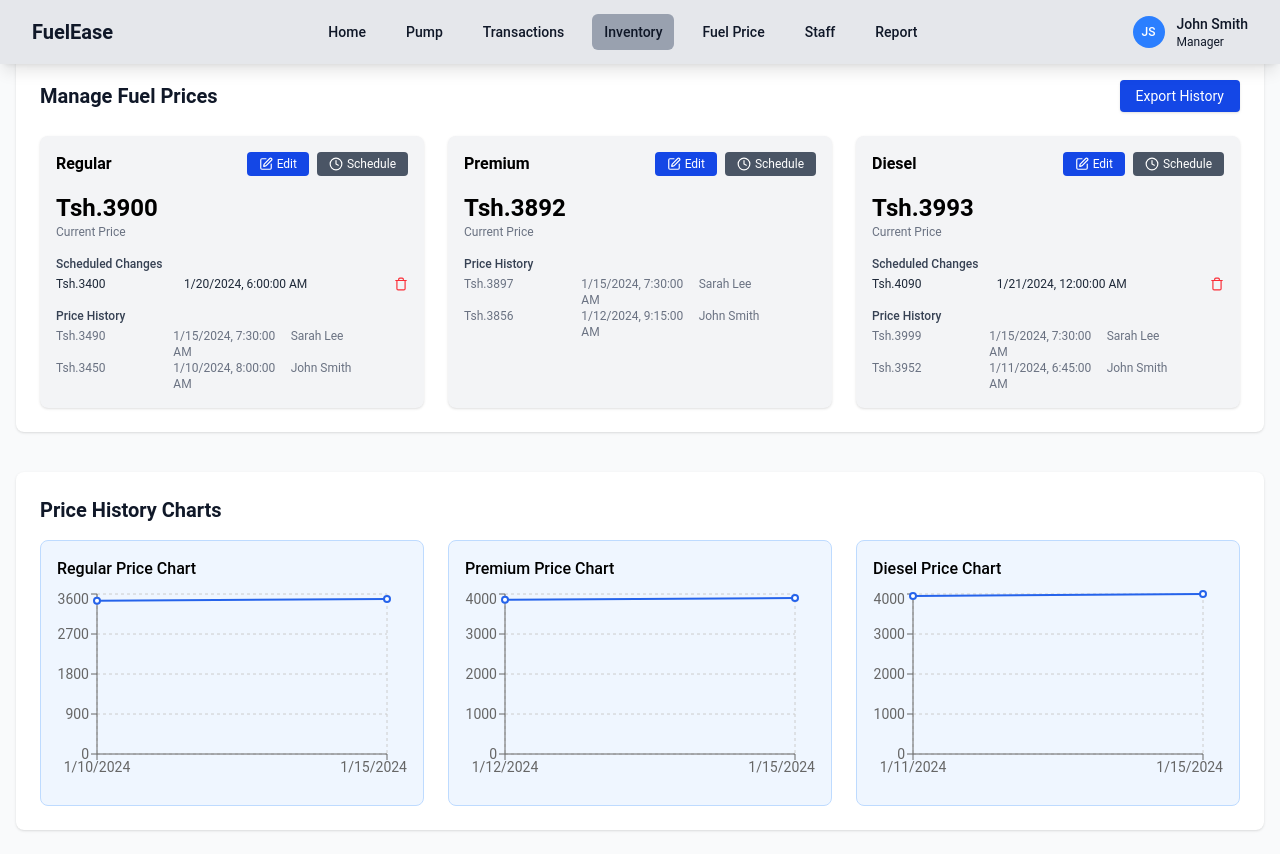
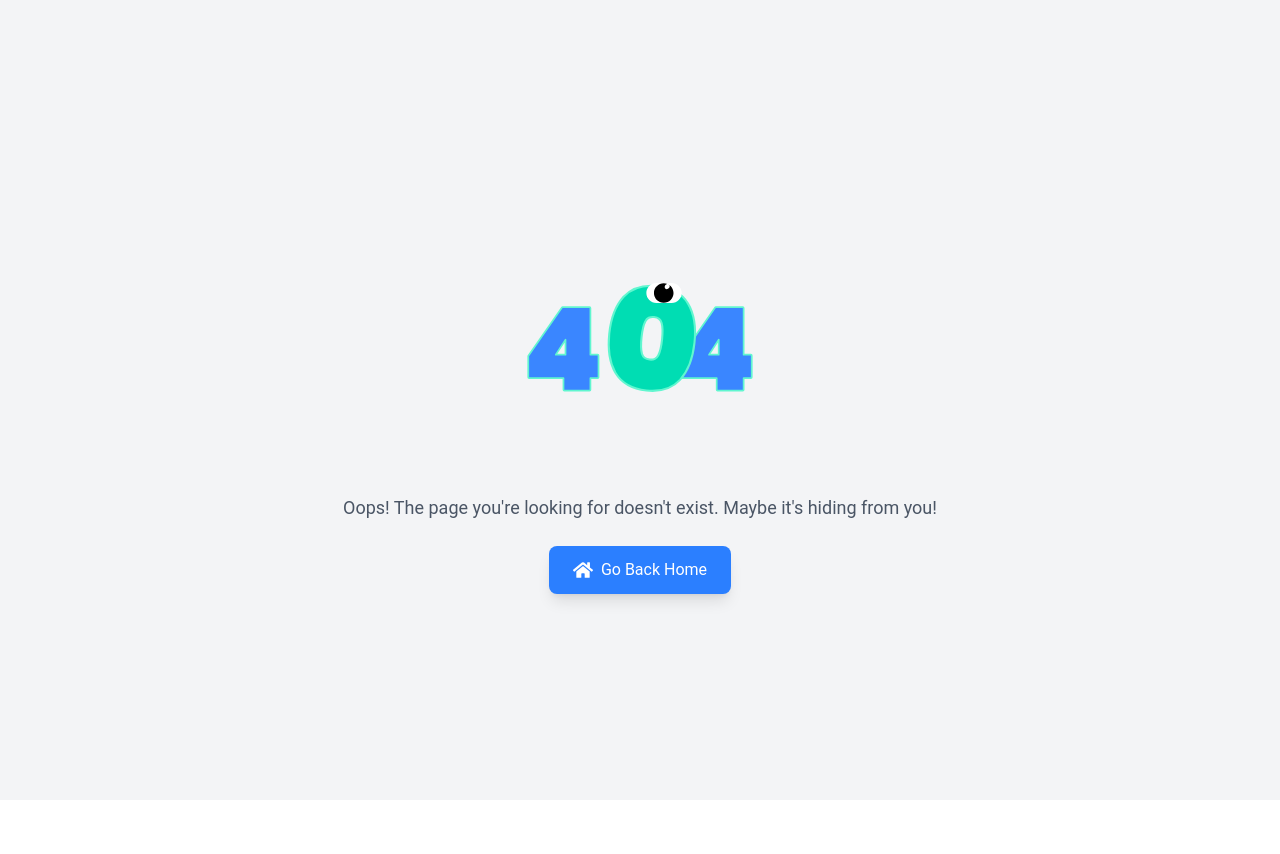
Before and after one commit to harshbix/FuelEase, a React (Vite) app: page / in a window 1280 px wide. After the commit the page ends 800 px from the top, so only its background shows below. Built offline with nearby package versions, Linux system fonts and the light colour scheme.

Commit message:
simple routing improvements

```diff
--- a/src/App.jsx
+++ b/src/App.jsx
@@ -10,7 +10,7 @@ const App = () => {
       <Routes>
         {/* Catch-all route for 404 */}
         <Route path="*" element={<NotFound />} />
-        <Route path="/" element={<Prices />} />
+        <Route path="/Prices" element={<Prices />} />
       </Routes>
     </Router>
   );
--- a/src/components/NotFound.jsx
+++ b/src/components/NotFound.jsx
@@ -14,7 +14,7 @@ const NotFound = () => {
                 Oops! The page you're looking for doesn't exist. Maybe it's hiding from you!
             </p>
             <Link
-                to="/"
+                to="/Prices" //link to prices for now before production
                 className="flex items-center gap-2 px-6 py-3 bg-blue-500 text-white rounded-lg shadow-lg hover:bg-blue-600 transition-transform transform hover:scale-105"
             >
                 <FaHome className="text-xl" />
```
